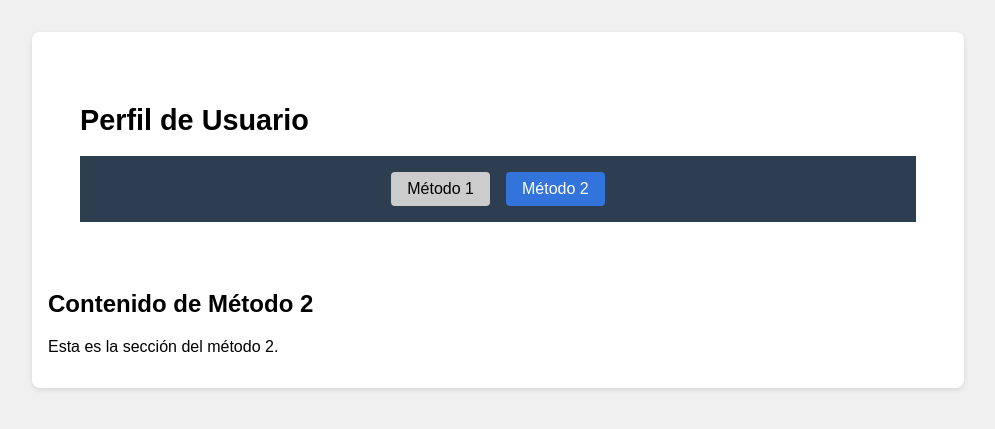
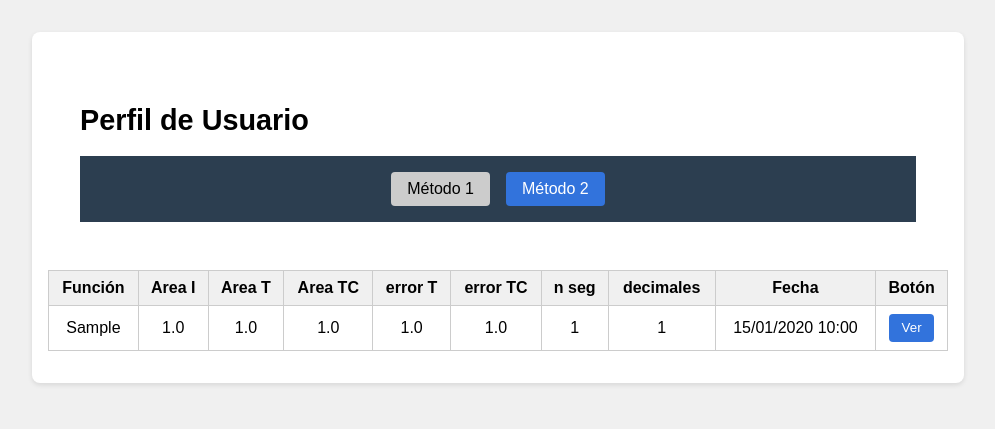
Before and after one commit to manuelmv15/metodosANS, a Django app: template templates/usuario/perfil.html in a window 1280 px wide, after a click on "Método 2". Shown: the part 32-461 px from the top of the page, without its empty margins (142-1137 px from the left). Run offline with Django 5.2, Linux system fonts and the light colour scheme; the template is opened without the code that fills it: values that come from a table or form of the project are taken from there, others are empty; tables that the repository leaves empty hold one stand-in row (values such as "Sample post").

Commit message:
historial metodo 2
agregre el historial al metodo 2, por alguna razon no veo los cambios que hice en usuario/metodo2, no me aparece el apartadp para decimales

```diff
--- a/templates/usuario/perfil.html
+++ b/templates/usuario/perfil.html
@@ -94,8 +94,72 @@
 </div>
 
 <div id="metodo2" class="contenido-metodo">
-  <h2>Contenido de Método 2</h2>
-  <p>Esta es la sección del método 2.</p>
+  {% if histoM %}
+  <div class="tabla-contenedor">
+    <table class="tabla">
+      <thead>
+        <tr>
+          <th>Función</th>
+          <th>Area I</th>
+          <th>Area T</th>
+          <th>Area TC</th>
+          <th>error T</th>
+          <th>error TC</th>
+          <th>n seg</th>
+          <th>decimales</th>
+          <th>Fecha</th>
+          <th>Botón</th>
+        </tr>
+      </thead>
+      <tbody>
+        {% for h in histoM %}
+        <tr>
+          <td>{{ h.funcion }}</td>
+          <td>{{ h.AreaI }}</td>
+          <td>{{ h.AreaT }}</td>
+          <td>{{ h.AreaTC }}</td>
+          <td>{{ h.errorT }}</td>
+          <td>{{ h.errorTC }}</td>
+          <td>{{ h.n_espacios }}</td>
+          <td>{{ h.decimales }}</td>
+          <td>{{ h.fecha|date:"d/m/Y H:i" }}</td>
+          <td>
+            <button class="boton-ver" onclick="toggleValores('valores-{{ forloop.counter }}')">
+              Ver
+            </button>
+          </td>
+        </tr>
+
+       <tr id="valores-{{ forloop.counter }}" class="fila-oculta fila-expandible">
+          <td colspan="9">
+            <div class="iteraciones-scroll">
+              <strong>Valores:</strong>
+              <table class="subtabla">
+                <thead>
+                  <tr>
+                    <th>valor f</th>
+                    <th>valor seg</th>
+                  </tr>
+                </thead>
+                <tbody>
+                  {% for iter in h.valores.all %}
+                  <tr>
+                    <td>{{ iter.valorF }}</td>
+                    <td>{{ iter.valorH }}</td>
+                  </tr>
+                  {% endfor %}
+                </tbody>
+              </table>
+            </div>
+          </td>
+        </tr>
+        {% endfor %}
+      </tbody>
+    </table>
+  </div>
+  {% else %}
+    <p>No hay historial disponible.</p>
+  {% endif %}
 </div>
 
 
@@ -103,6 +167,11 @@
 
 <script>
 function toggleIteraciones(id) {
+  const fila = document.getElementById(id);
+  fila.classList.toggle('fila-visible');
+  fila.classList.toggle('fila-oculta');
+}
+function toggleValores(id) {
   const fila = document.getElementById(id);
   fila.classList.toggle('fila-visible');
   fila.classList.toggle('fila-oculta');
--- a/usuario/views.py
+++ b/usuario/views.py
@@ -232,11 +232,13 @@ def usuario_perfil(request):
 
     usuario = MiUsuario.objects.get(id=request.session['usuario_id'])
     historial = HistorialPuntoFijo.objects.filter(usuario=usuario).prefetch_related('iteraciones').order_by('-fecha')
+    histoM = HistorialMetodo2.objects.filter(usuario=usuario).prefetch_related('valores').order_by('-fecha')
 
     return render(request, 'usuario/perfil.html', {
         'modo': 'usuario',
         'usuario': usuario,
-        'historial': historial
+        'historial': historial,
+        'histoM': histoM
     })
 
 
```
